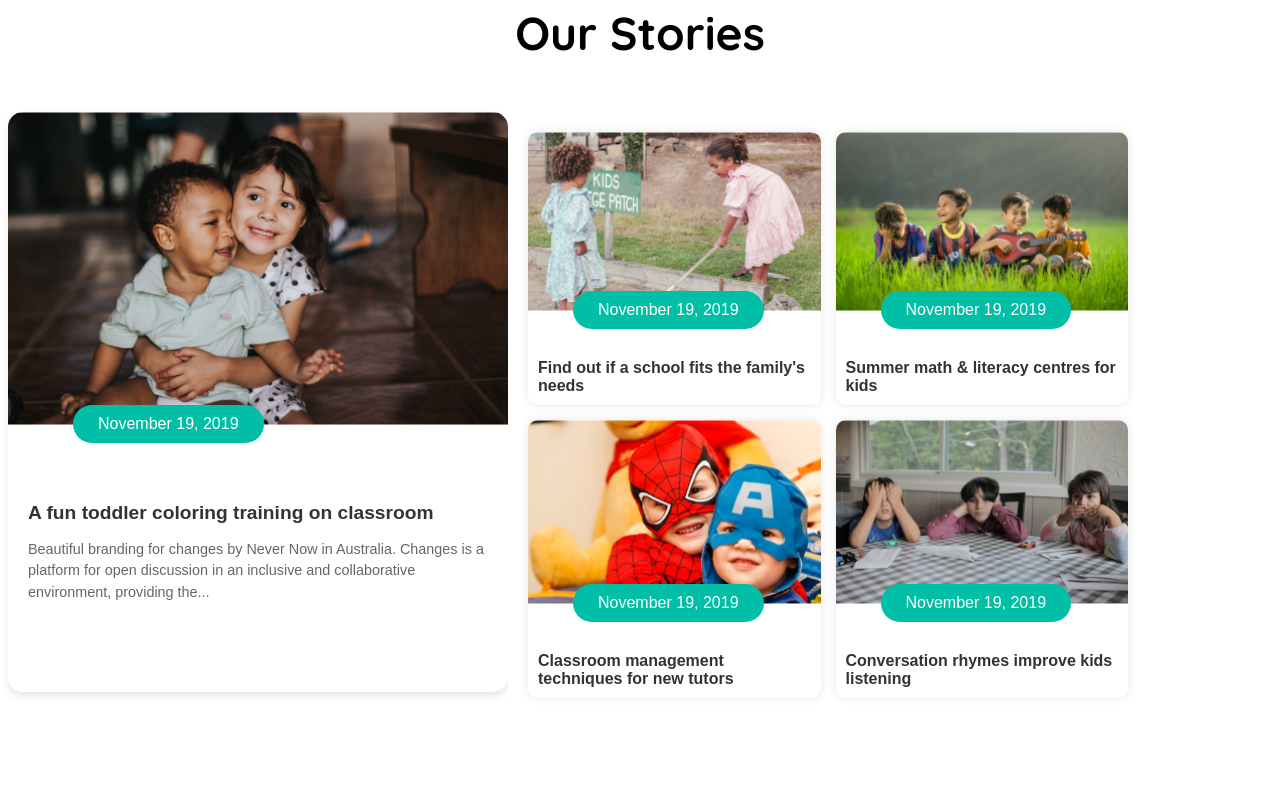
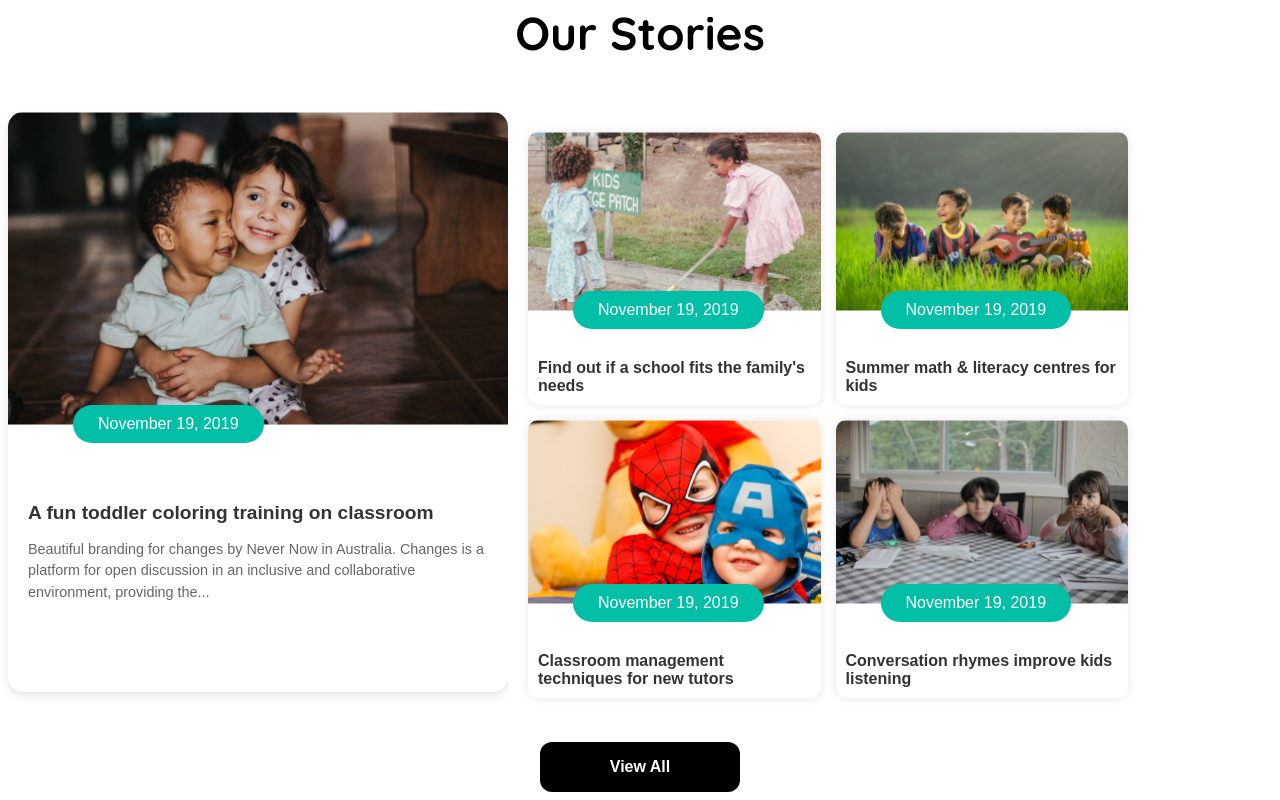
Before and after one commit to afifa-azim/assignment-2, a plain HTML site: page index.html in a window 1280 px wide. Shown: the part 1529-2329 px from the top of the page. Before the commit the page ends 2281 px from the top, so only its background shows below. Drawn offline with Linux system fonts and the light colour scheme.

Commit message:
added the button section

```diff
--- a/index.html
+++ b/index.html
@@ -204,6 +204,9 @@
 
             </div> -->
         </section>
+        <div class="button-container">
+            <button class="view-all-btn">View All</button>
+        </div>
     </section>
 
     </main>
--- a/styles/assignment-2.css
+++ b/styles/assignment-2.css
@@ -334,6 +334,34 @@ main > section{
   font-weight: bold;
   color: #333;
 }
+/* Container for Centering */
+.button-container {
+  display: flex;
+  justify-content: center;
+  align-items: center;
+  width: 100%;
+}
+
+/* View All Button Styling */
+.view-all-btn {
+  padding: 12px 24px;
+  font-size: 16px;
+  font-weight: bold;
+  border: none;
+  background: black;
+  color: white;
+  border-radius: 12px;
+  cursor: pointer;
+  transition: background 0.3s ease-in-out, transform 0.2s;
+  width: 200px;
+  height: 50px;
+}
+
+.view-all-btn:hover {
+  background: #333;
+  transform: scale(1.05);
+}
+
 /* @media (max-width: 600px) {
   .grid {
       grid-template-columns: 1fr;
```
